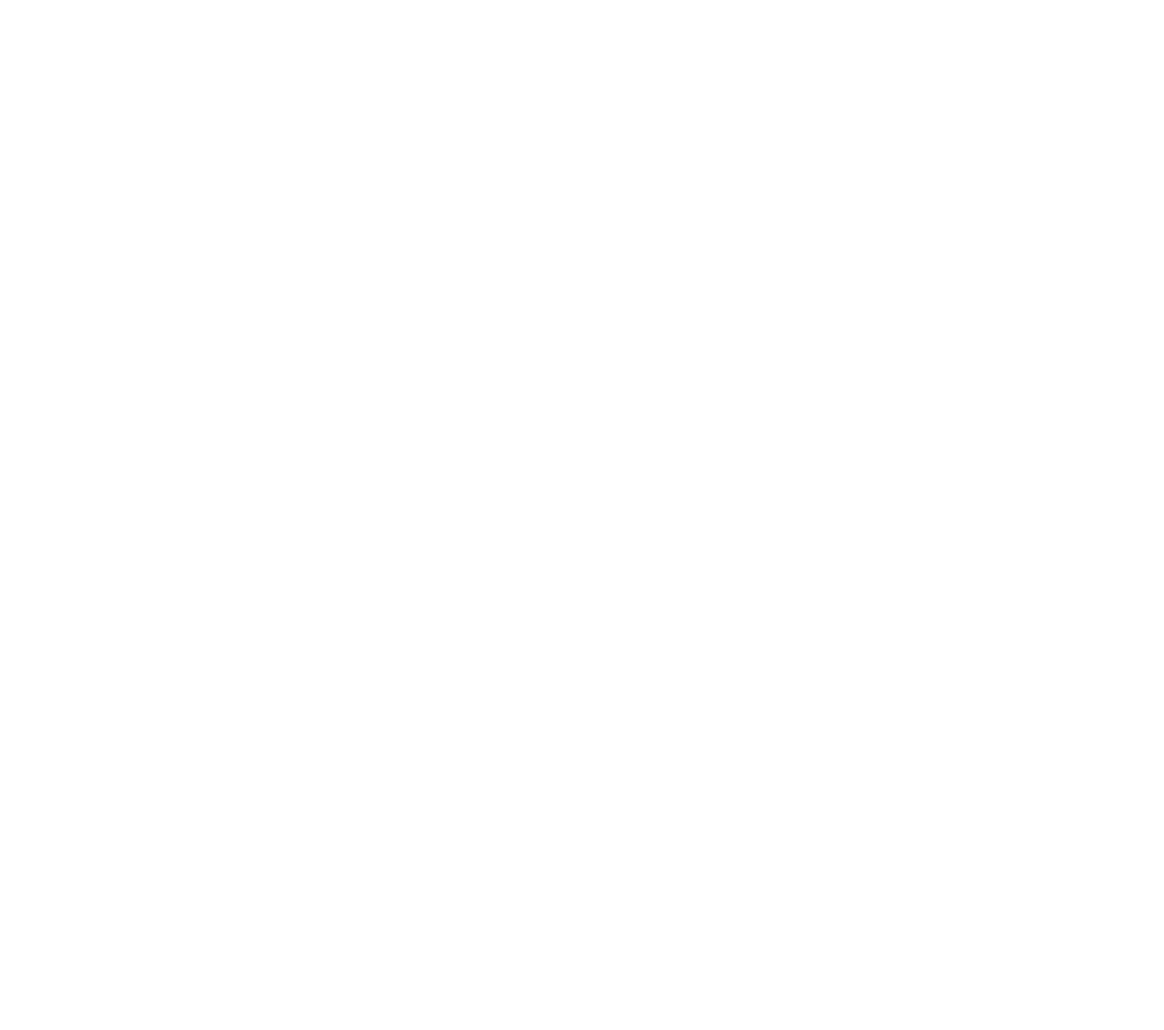
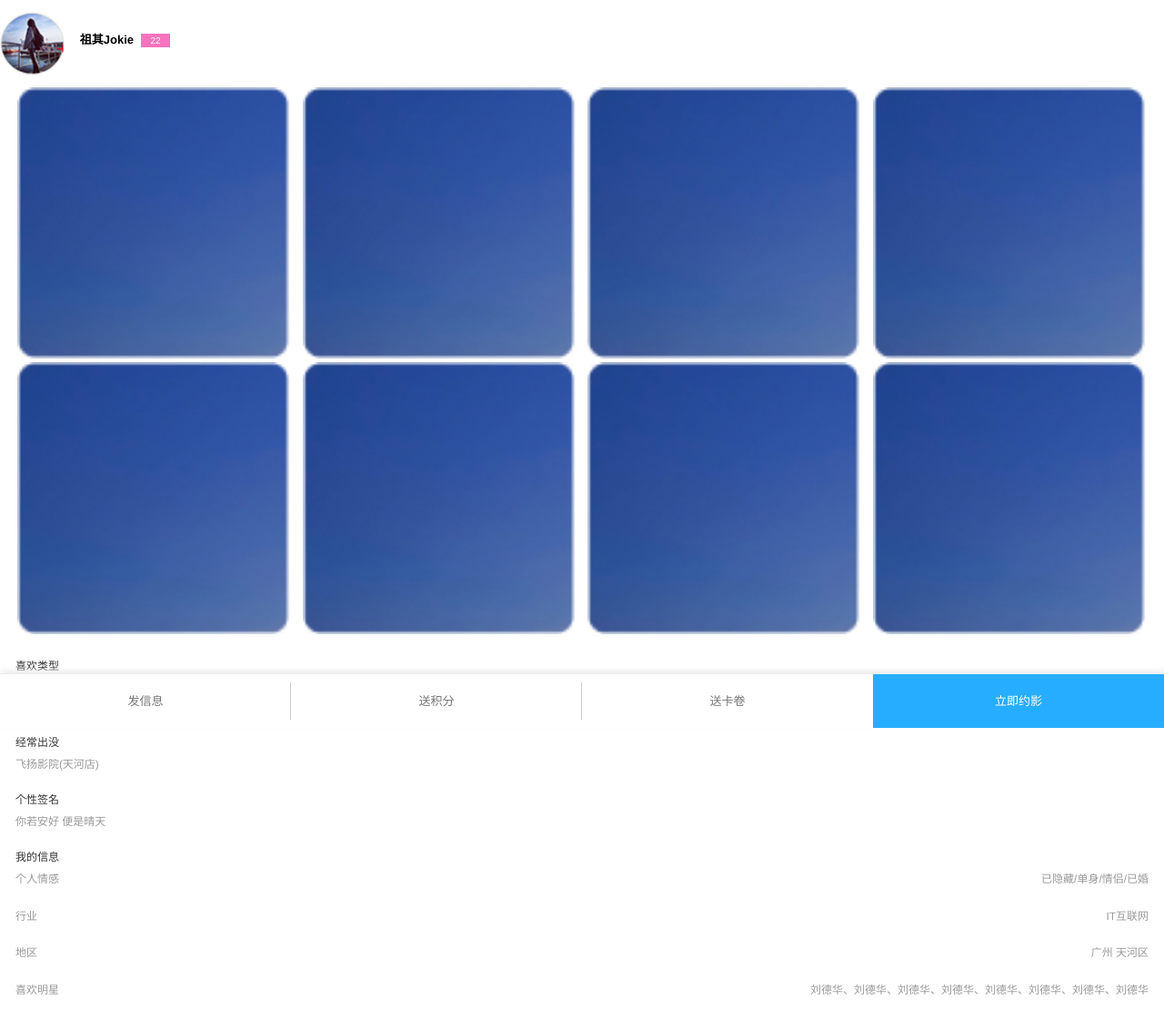
Before and after one commit to hi-noikiy/movie_app, a Vue app: page /#/person in a window 1280 px wide. Shown: the top 1132 px of the page at 91% size. Before the commit the page ends 800 px from the top, so only its background shows below. Built offline with nearby package versions, Linux system fonts and the light colour scheme.

Commit message:
add: 添加个人信息页面，和设置页面，引入vux

```diff
--- a/package.json
+++ b/package.json
@@ -13,7 +13,8 @@
     "element-ui": "^2.0.5",
     "normalize.css": "^7.0.0",
     "vue": "^2.5.2",
-    "vue-router": "^3.0.1"
+    "vue-router": "^3.0.1",
+    "vux": "^2.7.4"
   },
   "devDependencies": {
     "autoprefixer": "^7.1.2",
@@ -31,6 +32,7 @@
     "file-loader": "^1.1.4",
     "friendly-errors-webpack-plugin": "^1.6.1",
     "html-webpack-plugin": "^2.30.1",
+    "less-loader": "^4.0.5",
     "node-notifier": "^5.1.2",
     "node-sass": "^4.7.2",
     "optimize-css-assets-webpack-plugin": "^3.2.0",
@@ -46,6 +48,7 @@
     "vue-loader": "^13.3.0",
     "vue-style-loader": "^3.0.1",
     "vue-template-compiler": "^2.5.2",
+    "vux-loader": "^1.1.27",
     "webpack": "^3.6.0",
     "webpack-bundle-analyzer": "^2.9.0",
     "webpack-dev-server": "^2.9.1",
--- /dev/null
+++ b/src/pages/Person/Person.vue
@@ -0,0 +1,285 @@
+<template>
+  <div id="person">
+    <div class="person__wrap">
+      <div class="person__header">
+        <div class="header__avatar">
+          <img src="../../assets/avatar.png" alt="">
+        </div>
+        <div class="header__name">
+          <span class="header__name__detail">祖其Jokie</span>
+          <span class="header__name__sex">22</span>
+        </div>
+      </div>
+
+      <div class="person__image">
+        <div class="image">
+          <img src="../../assets/image.png" alt="">
+        </div>
+        <div class="image">
+          <img src="../../assets/image.png" alt="">
+        </div>
+        <div class="image">
+          <img src="../../assets/image.png" alt="">
+        </div>
+        <div class="image">
+          <img src="../../assets/image.png" alt="">
+        </div>
+        <div class="image">
+          <img src="../../assets/image.png" alt="">
+        </div>
+        <div class="image">
+          <img src="../../assets/image.png" alt="">
+        </div>
+        <div class="image">
+          <img src="../../assets/image.png" alt="">
+        </div>
+        <div class="image">
+          <img src="../../assets/image.png" alt="">
+        </div>
+      </div>
+
+      <div class="person__part">
+        <div class="part__title">喜欢类型</div>
+        <div class="part__detail person__type__detail">
+          <span class="type">科幻</span>
+          <span class="type">喜剧</span>
+          <span class="type">悬疑</span>
+          <span class="type">动作</span>
+        </div>
+      </div>
+
+      <div class="person__part">
+        <div class="part__title">经常出没</div>
+        <div class="part__detail">飞扬影院(天河店)</div>
+      </div>
+
+      <div class="person__part">
+        <div class="part__title">个性签名</div>
+        <div class="part__detail">你若安好 便是晴天</div>
+      </div>
+
+      <div class="person__part person__info">
+        <div class="part__title">我的信息</div>
+        <div class="part__detail">
+          <div class="detail">
+            <div class="detail__left">个人情感</div>
+            <div class="detail__right">已隐藏/单身/情侣/已婚</div>
+          </div>
+          <div class="detail">
+            <div class="detail__left">行业</div>
+            <div class="detail__right">IT互联网</div>
+          </div>
+          <div class="detail">
+            <div class="detail__left">地区</div>
+            <div class="detail__right">广州 天河区</div>
+          </div>
+          <div class="detail">
+            <div class="detail__left">喜欢明星</div>
+            <div class="detail__right">刘德华、刘德华、刘德华、刘德华、刘德华、刘德华、刘德华、刘德华</div>
+          </div>
+        </div>
+      </div>
+    </div>
+
+    <group class="person__comment">
+      <cell class="comment" title="TA的影评" value="13条" is-link></cell>
+    </group>
+
+    <div class="person__bottomBtn">
+      <span class="button">发信息</span>
+      <span class="button">送积分</span>
+      <span class="button">送卡卷</span>
+      <span class="button invite">立即约影</span>
+    </div>
+  </div>
+</template>
+
+<script>
+  import { TransferDom, Popup, XButton, Range, Group, Cell } from 'vux'
+
+  export default {
+    data() {
+      return {
+
+      }
+    },
+    components: {
+      Group,
+      Cell
+    }
+  }
+</script>
+
+<style lang="scss">
+@import '../../scss/mixin.scss';
+  #person {
+    position: relative;
+    height: 100%;
+    background: #f5f5f5;
+
+    .person__wrap {
+      background: #fff;
+      padding-bottom: boxValue(30);
+    }
+
+    .person__header {
+      height: boxValue(114);
+      font-size: 0;
+
+      .header__avatar {
+        display: inline-block;
+        margin-right: boxValue(20);
+        height: boxValue(84);
+        width: boxValue(84);
+        line-height: boxValue(114);
+        background: #fff;
+
+        img {
+          vertical-align: middle;
+          height: 100%;
+          width: 100%;
+          border-radius: 50%;
+        }
+      }
+
+      .header__name {
+        display: inline-block;
+
+        .header__name__detail {
+          margin-right: boxValue(10);
+          font-size: 13px;
+          font-weight: 600;
+        }
+
+        .header__name__sex {
+          font-size: 10px;
+          padding: boxValue(2) boxValue(12);
+          color: #fff;
+          background: #f773be;
+        }
+      }
+    }
+
+    .person__image {
+      display: flex;
+      margin: 0 1%;
+      flex-wrap: wrap;
+      justify-content: space-around;
+
+      .image {
+        display: inline-block;
+        width: 24%;
+
+        img {
+          width: 100%;
+          border-radius: 4px;
+        }
+      }
+    }
+
+    .person__part {
+      padding: boxValue(30) boxValue(20) 0 boxValue(20);
+
+      .part__title {
+        padding-bottom: boxValue(12);
+        font-size: 12px;
+        color: #333;
+      }
+
+      .part__detail {
+        color: #999;
+      }
+
+      .person__type__detail {
+        .type {
+          display: inline-block;
+          width: boxValue(80);
+          height: boxValue(42);
+          line-height: boxValue(42);
+          text-align: center;
+          color: #fff;
+          border-radius: boxValue(20);
+          background: #27adff;
+        }
+      }
+    }
+
+    .person__info {
+      .part__detail {
+        .detail {
+          height: boxValue(48);
+
+          .detail__left {
+            float: left;
+            width: 30%;
+          }
+
+          .detail__right {
+            float: right;
+            text-align: right;
+            width: 70%;
+          }
+        }
+      }
+    }
+
+    .person__comment {
+      height: boxValue(74);
+
+      .comment {
+        height: boxValue(74);
+        padding: 0 boxValue(20);
+        font-size: 13px;
+      }
+
+      .weui-cells {
+        margin-top: boxValue(20);
+        margin-bottom: boxValue(100);
+      }
+    }
+
+    .person__bottomBtn {
+      position: fixed;
+      bottom: 0;
+      left: 0;
+      width: 100%;
+      height: boxValue(70);
+      font-size: 0;
+      box-shadow: 1px -3px 6px 0px #ececec;
+      border-top: 1px solid #eee;
+      background: #fff;
+
+      .button {
+        position: relative;
+        display: inline-block;
+        width: 25%;
+        font-size: 13px;
+        line-height: boxValue(70);
+        text-align: center;
+        color: #777;
+
+        &:after {
+          content: '';
+          position: absolute;
+          right: 0;
+          top: boxValue(11);
+          height: boxValue(48);
+          border-right: 1px solid #ccc;
+        }
+
+        &:nth-child(3):after {
+          display: none;
+        }
+      }
+
+      .invite {
+        color: #fff;
+        background: #27adff;
+
+        &:after {
+          display: none;
+        }
+      }
+    }
+  }
+</style>
--- /dev/null
+++ b/src/pages/Setting/Setting.vue
@@ -0,0 +1,103 @@
+<template>
+  <div id="setting">
+    <group class="setting__movie">
+      <cell class="movie" title="约电影" value="飞扬影城" is-link @click.native="showPopup"></cell>
+    </group>
+
+    <group class="setting__sex">
+      <cell class="sex" title="匹配性别" value="女" is-link @click.native="showPopup"></cell>
+    </group>
+
+    <group class="setting__age">
+      <cell class="age" title="年龄区间" value="18-32" is-link @click.native="showPopup"></cell>
+    </group>
+
+    <div class="setting__btn">确认</div>
+
+    <div v-transfer-dom>
+      <popup v-model="show" position="bottom" max-height="50%">
+        <group>
+          <cell v-for="i in 20" :key="i" :title="i"></cell>
+        </group>
+        <div style="padding: 15px;">
+          <x-button @click.native="show13 = false" plain type="primary"> Close Me </x-button>
+        </div>
+      </popup>
+    </div>
+  </div>
+</template>
+
+<script>
+
+import { TransferDom, Popup, XButton, Range, Group, Cell } from 'vux'
+
+export default {
+  directives: {
+    TransferDom
+  },
+  data() {
+    return {
+      show: false,
+      data1: 0,
+      min: 0,
+      max: 100,
+      step: 1,
+      dynamiValue: 0
+    }
+  },
+  methods: {
+    showPopup() {
+      this.show = true
+    },
+    onChange() {
+
+    }
+  },
+  components: {
+    Group,
+    Cell,
+    Popup,
+    XButton,
+    Range
+  }
+}
+</script>
+
+<style lang="scss">
+@import '../../scss/mixin.scss';
+  #setting {
+    height: 100%;
+    overflow: hidden;
+    background: #f5f5f5;
+
+    .setting__age,
+    .setting__sex,
+    .setting__movie {
+      height: boxValue(74);
+
+      .weui-cells {
+        margin-top: boxValue(24);
+      }
+    }
+
+    .setting__age .age,
+    .setting__movie .movie,
+    .setting__sex .sex {
+      height: boxValue(74);
+      padding: 0 boxValue(30);
+      font-size: 13px;
+    }
+
+    .setting__btn {
+      margin: boxValue(40) auto;
+      color: #fff;
+      width: boxValue(580);
+      height: boxValue(58);
+      line-height: boxValue(58);
+      font-size: 13px;
+      text-align: center;
+      border-radius: boxValue(8);
+      background: #02a9ff;
+    }
+  }
+</style>
--- a/src/router/index.js
+++ b/src/router/index.js
@@ -2,6 +2,8 @@ import Vue from 'vue'
 import Router from 'vue-router'
 import Index from '@/pages/Index/Index'
 import Meet from '@/pages/Meet/Meet'
+import Setting from '@/pages/Setting/Setting'
+import Person from '@/pages/Person/Person'
 
 Vue.use(Router)
 
@@ -16,6 +18,16 @@ export default new Router({
       path: '/meet',
       name: 'Meet',
       component: Meet
+    },
+    {
+      path: '/setting',
+      name: 'Setting',
+      component: Setting
+    },
+    {
+      path: '/person',
+      name: 'Person',
+      component: Person
     }
   ]
 })
```
Also changed, not shown: src/assets/image.png (added), 1 other file (tests, documents, lock files or other folders).
